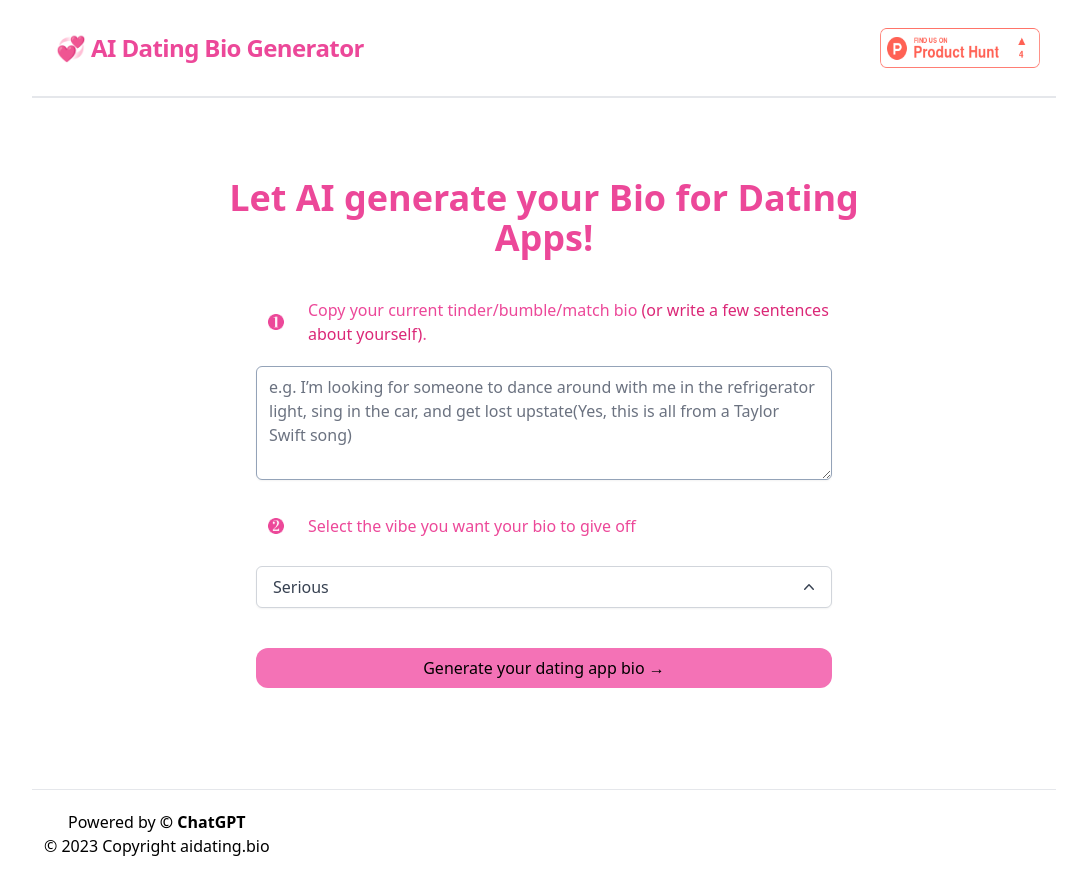
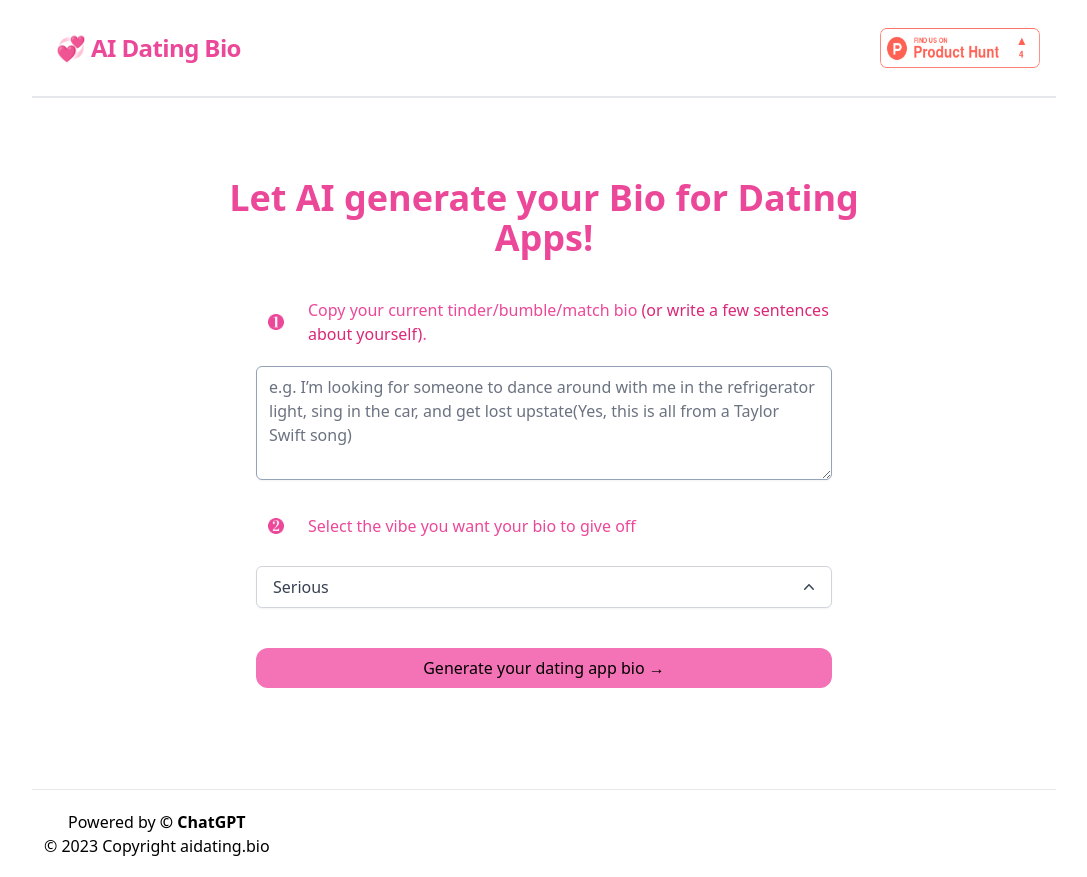
Before and after one commit to BullishAF/aidatingbio, a Next.js app: page / in a window 1280 px wide. Shown: the whole page, without its empty margins (96-1183 px from the left). Built offline with nearby package versions, Linux system fonts and the light colour scheme.

Commit message:
Update Header.tsx

```diff
--- a/components/Header.tsx
+++ b/components/Header.tsx
@@ -7,7 +7,7 @@ export default function Header() {
       <Link href="/" className="flex space-x-3">
 
         <h1 className="sm:text-2xl text-xl text-pink-500 font-bold ml-2 tracking-tight">
-       💞 AI Dating Bio Generator
+       💞 AI Dating Bio
         </h1>
       </Link>
        <a
```
